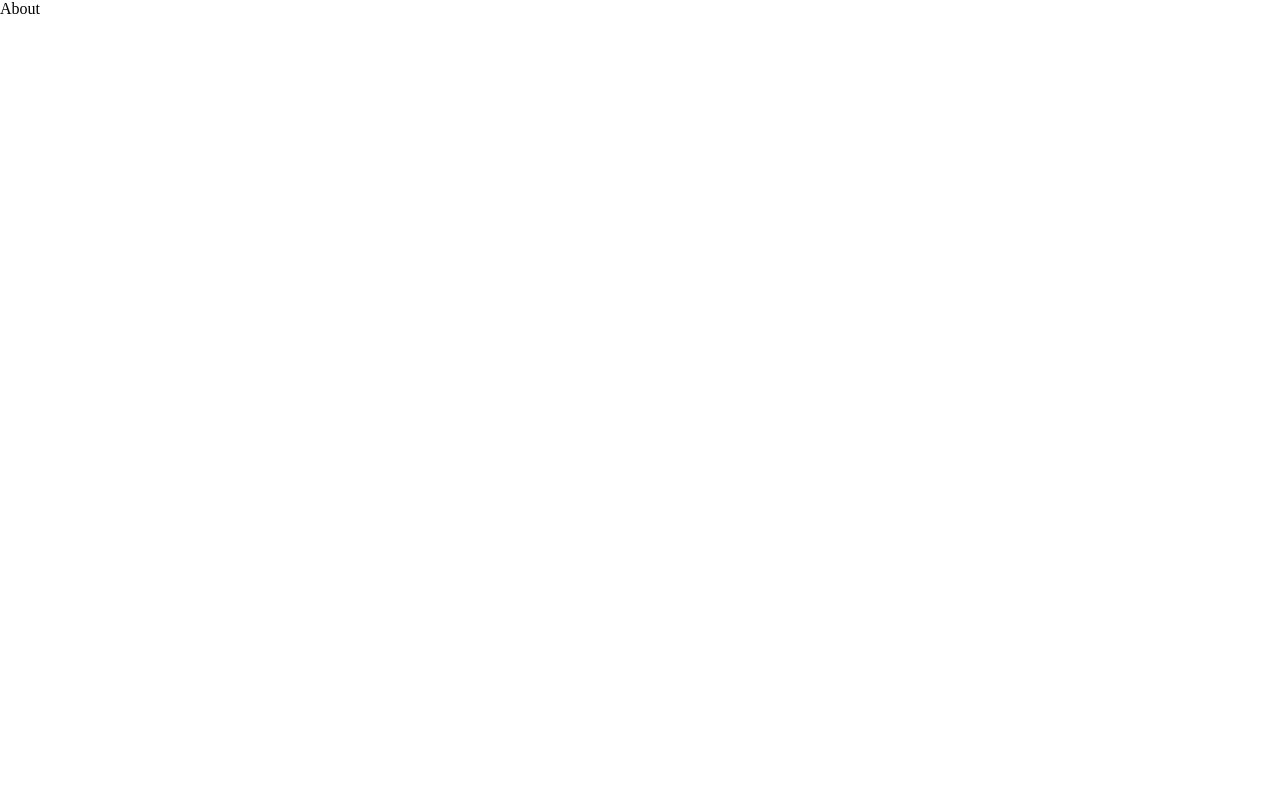
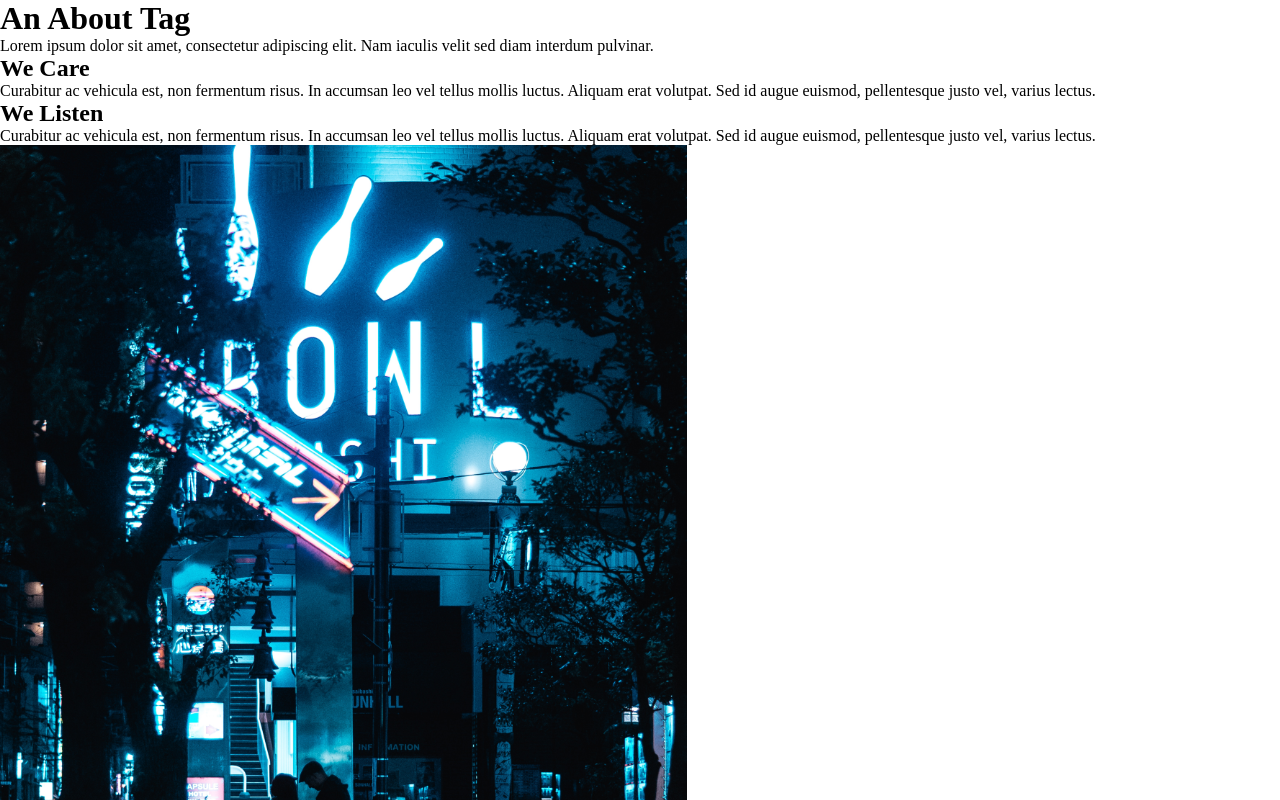
Before and after one commit to mpatel18/Builder-Service-Site, a Vue app in the folder site/: page /about in a window 1280 px wide. Shown: the top 800 px of the page. Built offline with nearby package versions, Linux system fonts and the light colour scheme.

Commit message:
layed out about view

```diff
--- a/site/src/components/Main.vue
+++ b/site/src/components/Main.vue
@@ -5,7 +5,7 @@
         <div class="hero">
           <h1>{{ msg }}</h1>
           <p>{{ descrip }}</p>
-          <button>Learn More</button>
+          <router-link to="/about" tag="button">Learn More</router-link>
         </div>
     </div>
     <svg class="design" width="934" height="1322" viewBox="0 0 934 1322">
--- a/site/src/views/About.vue
+++ b/site/src/views/About.vue
@@ -1,6 +1,33 @@
 <template>
     <div class="about">
-        About
+        <div class="about-container">
+            <div class="body">
+            <h1>An About Tag</h1>
+            <p>
+                Lorem ipsum dolor sit amet,
+                consectetur adipiscing elit. Nam iaculis velit sed diam interdum pulvinar.
+            </p>
+            <div class="glassmorphism">
+                <div class="glass1">
+                    <h2>We Care</h2>
+                    <p>
+                        Curabitur ac vehicula est, non fermentum risus. In accumsan leo vel
+                        tellus mollis luctus. Aliquam erat volutpat. Sed id augue euismod,
+                        pellentesque justo vel, varius lectus.
+                    </p>
+                </div>
+                <div class="glass2">
+                    <h2>We Listen</h2>
+                    <p>
+                        Curabitur ac vehicula est, non fermentum risus. In accumsan leo vel
+                        tellus mollis luctus. Aliquam erat volutpat. Sed id augue euismod,
+                        pellentesque justo vel, varius lectus.
+                    </p>
+                </div>
+            </div>
+        </div>
+        </div>
+        <img src="@/assets/Stock.png" alt="stock">
     </div>
 </template>
 
```
Also changed, not shown: site/src/assets/Stock.png (added).
